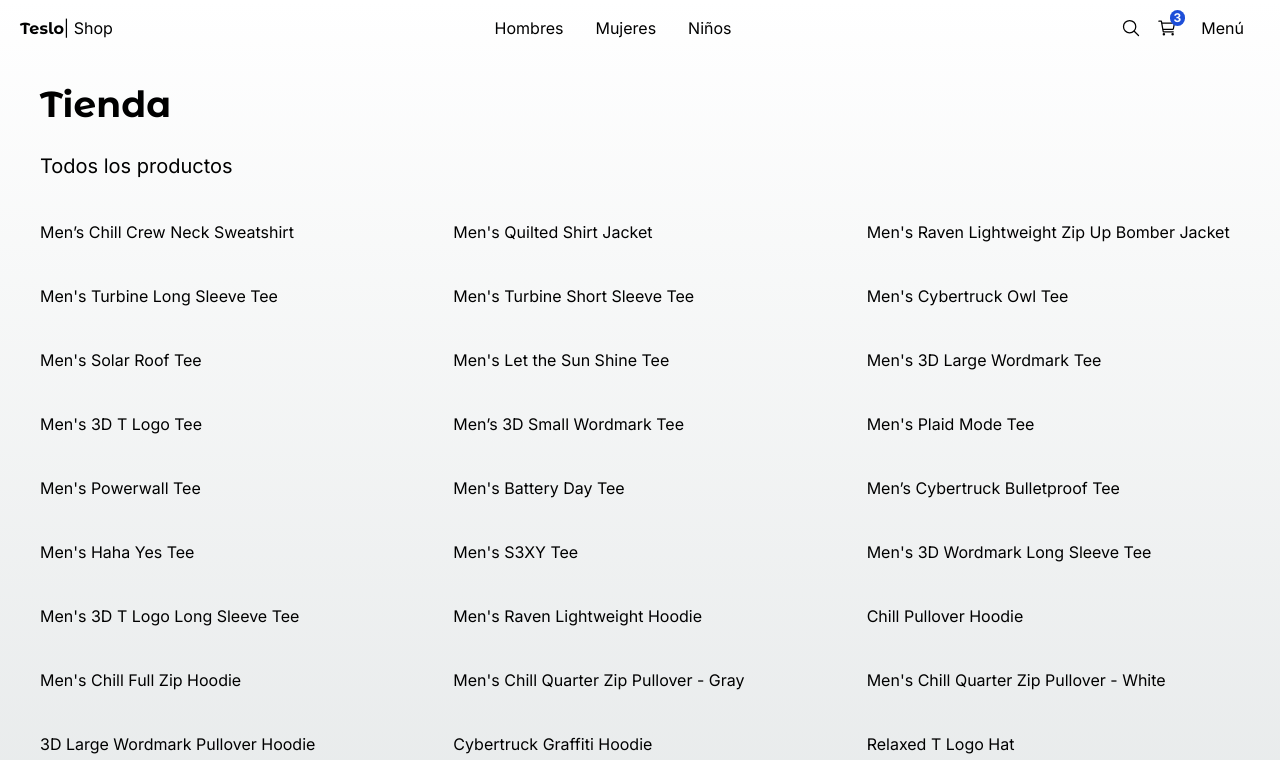
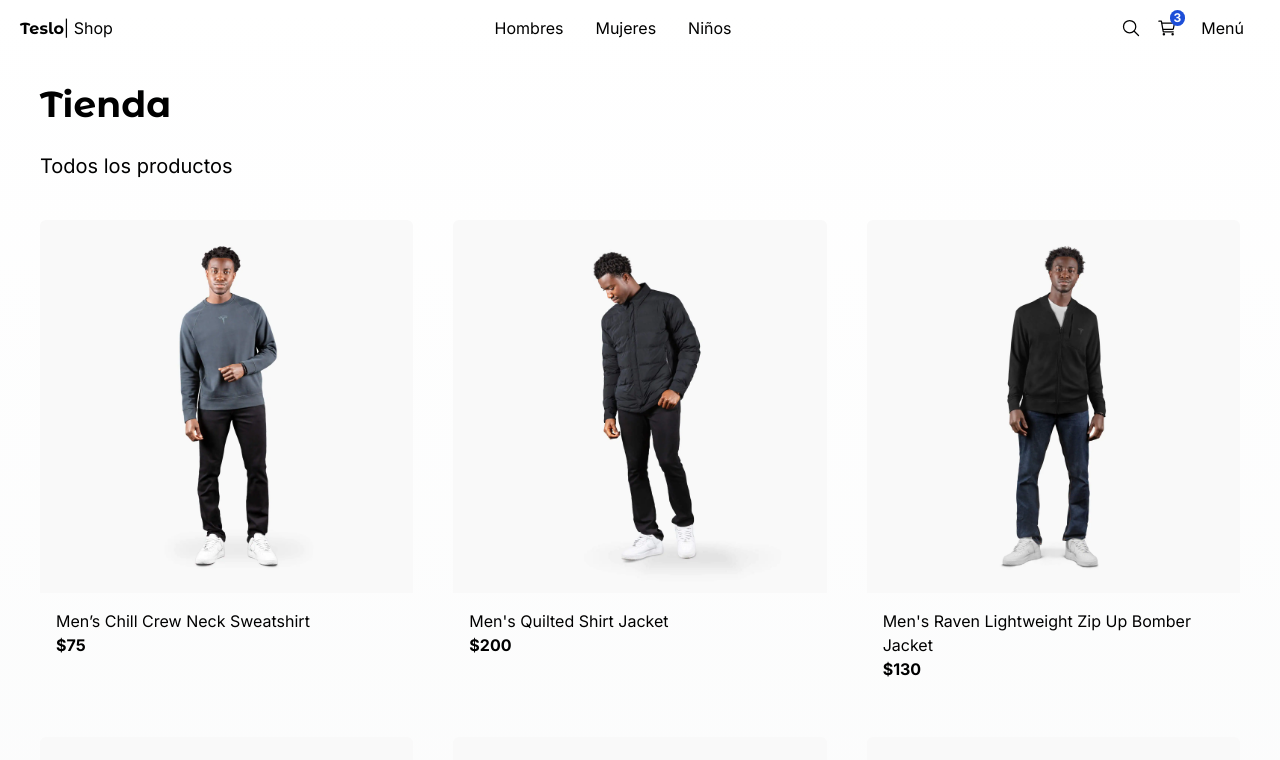
Before and after one commit to PacoChinchay/proyecto-ecomerce, a Next.js app: page / in a window 1280 px wide. Shown: the top 760 px of the page. Built offline with nearby package versions, Linux system fonts and the light colour scheme.

Commit message:
feat: add ProductGridItem component

```diff
--- a/src/components/index.ts
+++ b/src/components/index.ts
@@ -1,5 +1,6 @@
 
 export * from './products/product-grid/ProductGrid'
+export * from './products/product-grid/ProductGridItem'
 
 export * from './ui/top-menu/TopMenu'
 export * from './ui/not-found/PageNotFound'
--- a/src/components/products/product-grid/ProductGrid.tsx
+++ b/src/components/products/product-grid/ProductGrid.tsx
@@ -1,4 +1,5 @@
 import { Product } from "@/interfaces";
+import { ProductGridItem } from "./ProductGridItem";
 
 interface Props {
   products: Product[];
@@ -9,7 +10,10 @@
     <div className="grid grid-cols-2 sm:grid-cols-3 gap-10 mb-10">
       {
         products.map( product => (
-          <span key={ product.slug }>{ product.title }</span>
+          <ProductGridItem
+           product={ product }
+           key={ product.slug }
+          />
         ))
       }
     </div>
--- /dev/null
+++ b/src/components/products/product-grid/ProductGridItem.tsx
@@ -0,0 +1,34 @@
+import { Product } from "@/interfaces"
+import Image from "next/image";
+import Link from "next/link";
+
+interface Props {
+  product: Product;
+}
+
+export const ProductGridItem = ({ product }: Props) => {
+  return (
+    <div className="rounded-md overflow-hidden fade-in">
+      <Link
+      href={ product.slug }
+      >
+      <Image
+        src={`/products/${ product.images[0] }`}
+        alt={ product.title }
+        className="w-full object-cover"
+        width={500}
+        height={500}
+      />
+      </Link>
+      <div className="p-4 flex flex-col">
+        <Link
+        className="hover:text-blue-600"
+        href={`/products/${ product.slug }`}
+        >
+          {product.title}
+        </Link>
+        <span className="font-bold">${ product.price }</span>
+      </div>
+    </div>
+  )
+}
```
